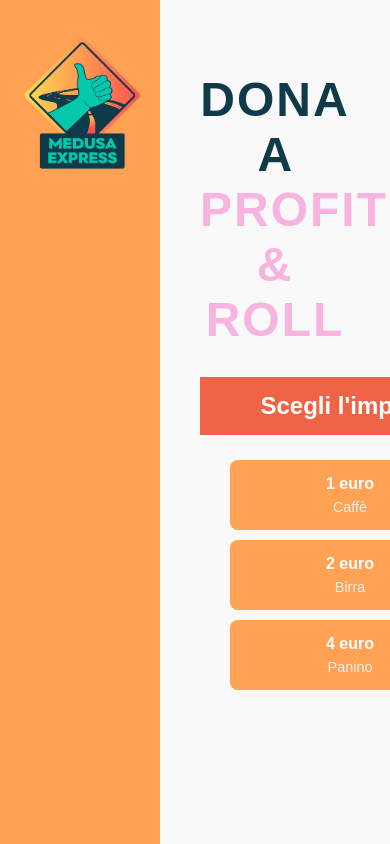
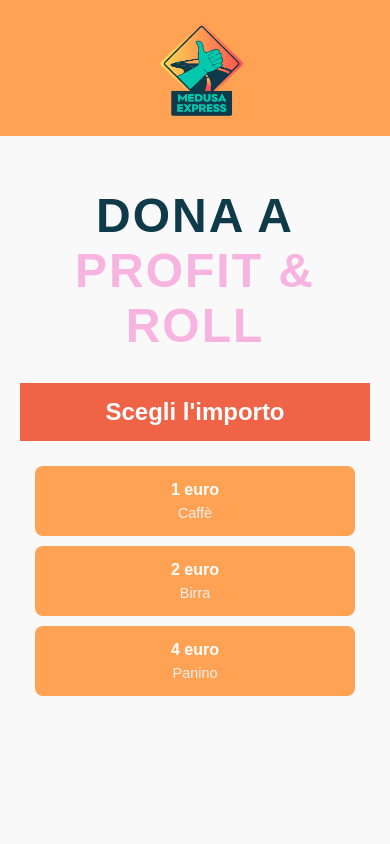
Before and after one commit to MedusaExpress/DonazioniProfitRoll, a plain HTML site: page index.html in a window 390 px wide. Drawn offline with Linux system fonts and the light colour scheme; a web font is replaced by a local one.

Commit message:
Update index.html

```diff
--- a/index.html
+++ b/index.html
@@ -1,9 +1,10 @@
 <!DOCTYPE html>
+
 <html lang="it">
 <head>
-  <meta charset="UTF-8" />
+<meta content="width=device-width, initial-scale=1.0" name="viewport"/><meta charset="utf-8"/>
 <title>Donazioni Medusa Express</title>
-  <link href="https://fonts.googleapis.com/css2?family=Point+Black&display=swap" rel="stylesheet" />
+<link href="https://fonts.googleapis.com/css2?family=Point+Black&amp;display=swap" rel="stylesheet"/>
 <style>
     body {
       margin: 0;
@@ -116,43 +117,67 @@
       margin-top: 6px;
       color: #eee;
     }
+
+@media (max-width: 768px) {
+  body {
+    flex-direction: column;
+    height: auto;
+  }
+  .sidebar {
+    width: 100%;
+    flex-direction: row;
+    justify-content: center;
+    padding: 10px;
+  }
+  .sidebar img {
+    max-width: 100px;
+    height: auto;
+    margin-bottom: 0;
+    margin-right: 10px;
+  }
+  .main-content {
+    padding: 20px;
+  }
+  table {
+    width: 100%;
+  }
+  .donation-button {
+    width: 100%;
+    max-width: 300px;
+  }
+}
 </style>
 </head>
 <body>
-
 <div class="sidebar">
-   <img src="logo.png" alt="Logo" />
+<img alt="Logo" src="logo.png"/>
 </div>
-
 <div class="main-content">
 <h1 style="text-align: center; color: #0f3a49;">
 Dona a <span style="color: #f7b4e0;">Profit & Roll</span>
 </h1>
-
-
-
 <table>
 <tr class="header-row">
 <td>Scegli l'importo</td>
 </tr>
 <tr class="button-row">
 <td>
-          <a href="https://www.paypal.com/paypalme/mariacarus/1EUR" class="donation-button btn-1">
+<a class="donation-button btn-1" href="https://www.paypal.com/paypalme/mariacarus/1EUR">
             1 euro
             <span class="subtitle">Caffè</span>
 </a>
-          <a href="https://www.paypal.com/paypalme/mariacarus/2EUR" class="donation-button btn-2">
+<a class="donation-button btn-2" href="https://www.paypal.com/paypalme/mariacarus/2EUR">
             2 euro
             <span class="subtitle">Birra</span>
 </a>
-          <a href="https://www.paypal.com/paypalme/mariacarus/4EUR" class="donation-button btn-3">
+<a class="donation-button btn-3" href="https://www.paypal.com/paypalme/mariacarus/4EUR">
             4 euro
             <span class="subtitle">Panino</span>
 </a>
+
 </td>
 </tr>
 </table>
 </div>
-
 </body>
 </html>
```
Lines whose indentation alone changed are shown as unchanged.
